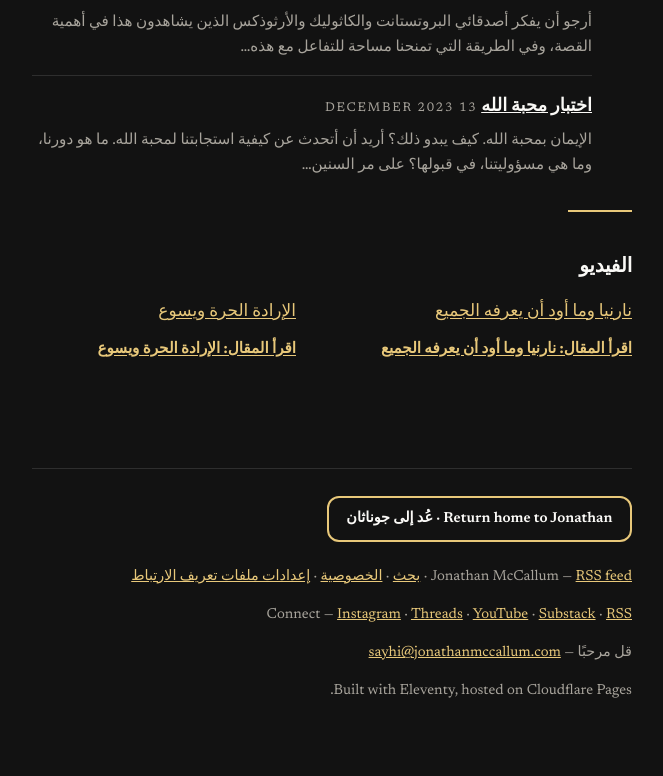
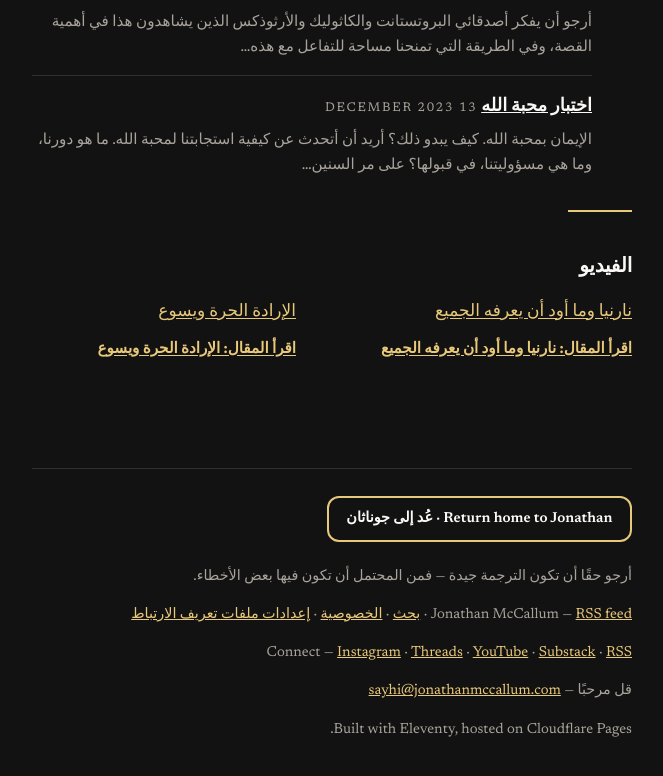
Before and after one commit to streamjonathan/jonathanmccallum-ar, an Eleventy site: page index.njk in a window 1280 px wide. Shown: the part 1959-2735 px from the top of the page, without its empty margins (308-971 px from the left). Built offline with nearby package versions, Linux system fonts and the light colour scheme; Eleventy itself is replaced by a stand-in of ours; files that its build step writes are made by us from their sources; files whose address does not match are found by name.

Commit message:
Add translation disclaimer to footer [ar]

```diff
--- a/_includes/layouts/base.njk
+++ b/_includes/layouts/base.njk
@@ -108,6 +108,7 @@
 </main>
 <footer class="site-footer">
   <p><a class="return-home" href="https://jonathanmccallum.com{{ page.url }}">Return home to Jonathan <span lang="ar">· عُد إلى جوناثان</span></a></p>
+  <p class="translation-note">أرجو حقًا أن تكون الترجمة جيدة — فمن المحتمل أن تكون فيها بعض الأخطاء.</p>
     <p>{{ site.title }} — <a href="/feed/">RSS feed</a> · <a href="/search/">بحث</a> · <a href="/privacy/">الخصوصية</a> · <a href="#" id="cookie-settings">إعدادات ملفات تعريف الارتباط</a></p>
   <p>Connect — <a href="https://www.instagram.com/jonamccallum">Instagram</a> · <a href="https://www.threads.com/@jonamccallum">Threads</a> · <a href="https://www.youtube.com/@Jonathanmccallum1">YouTube</a> · <a href="https://jonamccallum.substack.com">Substack</a> · <a href="/feed/">RSS</a></p>
   <p>قل مرحبًا — <a href="#" data-contact-email data-contact-email-text>راسلني بالبريد</a></p>
```
